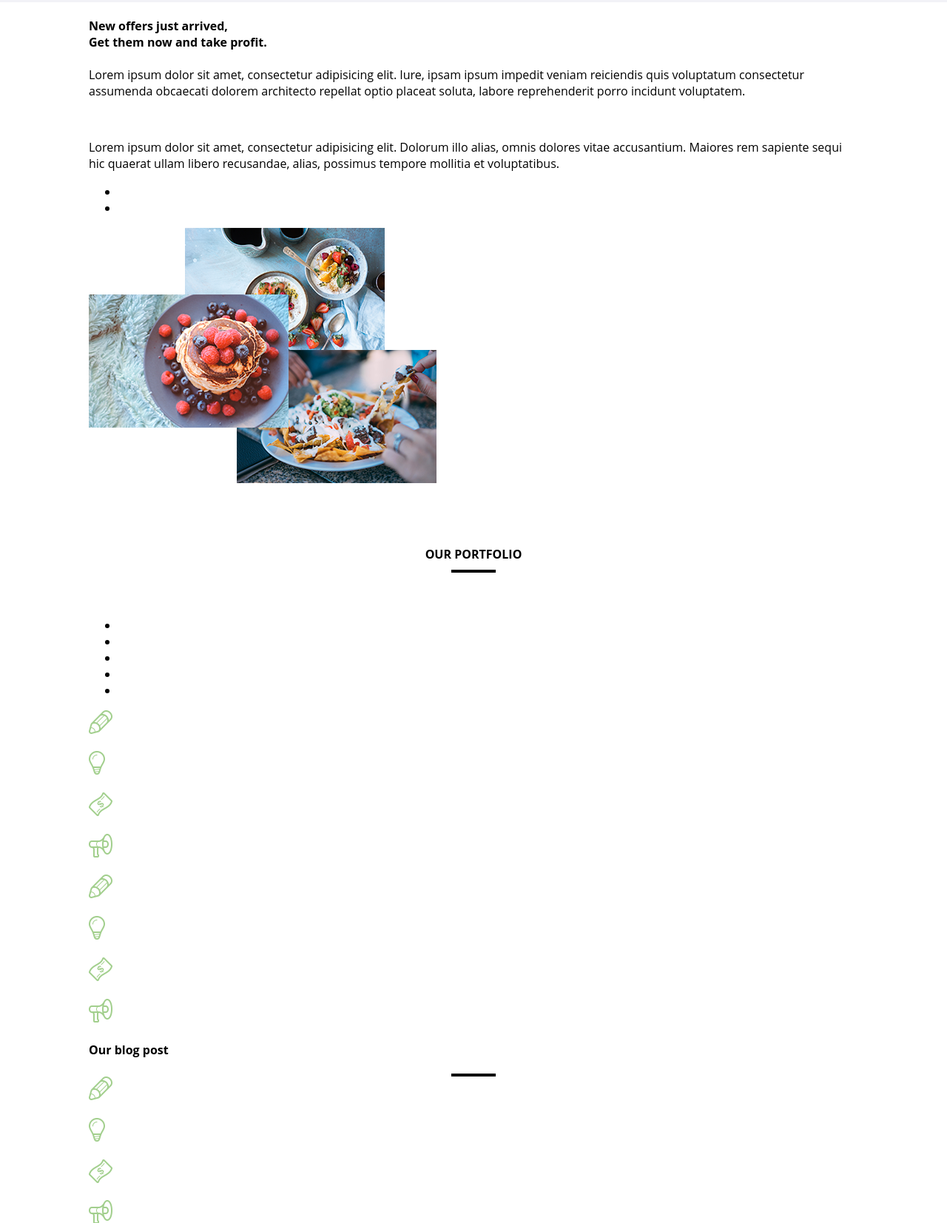
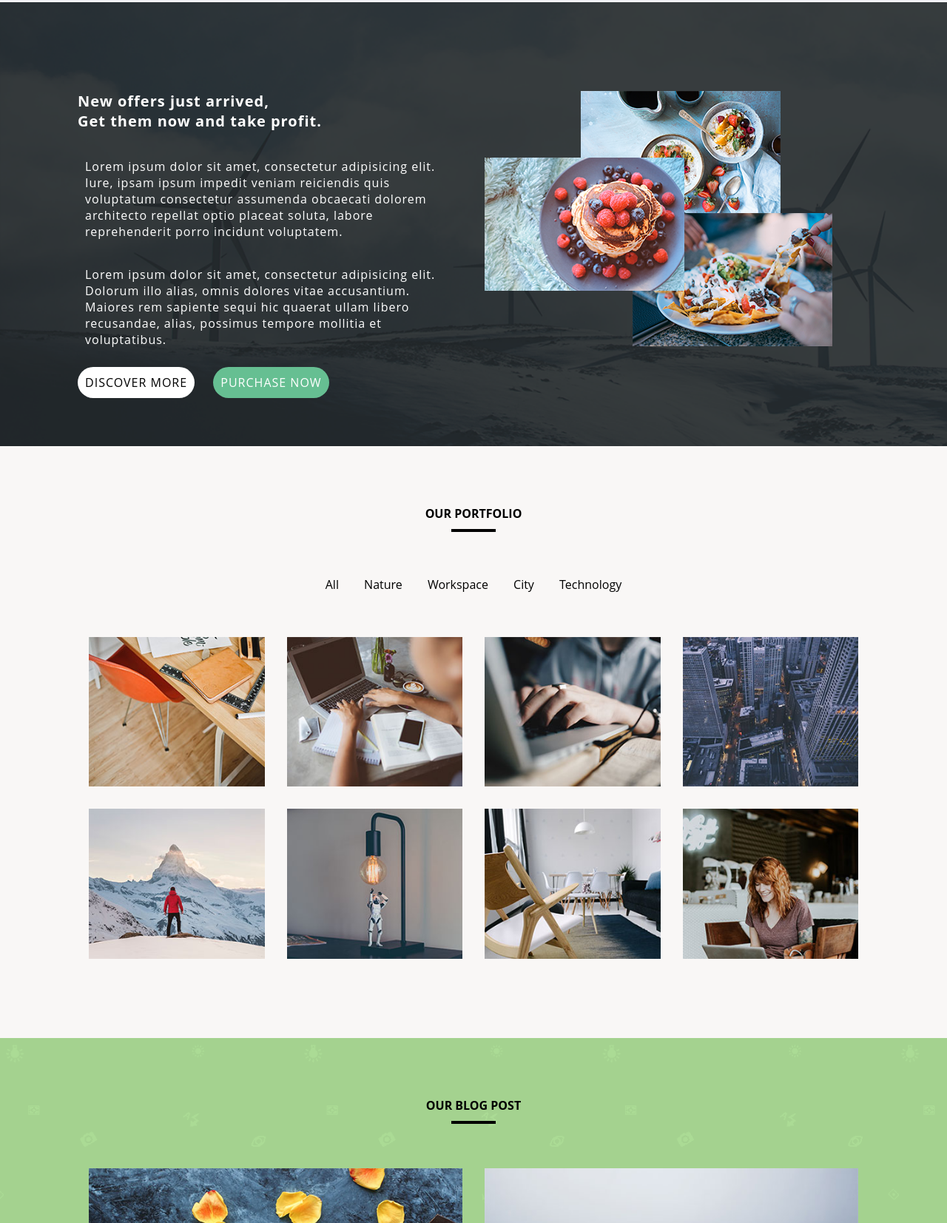
Before and after one commit to IlyaSergIvanov/Mysite1, a website: page site/index.html in a window 1280 px wide. Shown: the part 1147-2800 px from the top of the page at 74% size. Drawn offline with Linux system fonts and the light colour scheme.

Commit message:
grid new

```diff
--- a/site/css/style.css
+++ b/site/css/style.css
@@ -85,3 +85,129 @@ a {
     width: 60px;
     margin: auto;
 }
+/*new offers*/
+.new-offers {
+	background: url(../images/what-we-do-bg.png);
+	background-size: cover;
+	max-width: 100%;
+	height: 600px;
+}
+.offers-text h4 {
+	margin-top: 0;
+	font-size: 20px;
+}
+.offers-text p {
+	padding: 10px;
+}
+.offers-text ul li{
+	display: inline-block;
+	padding-right: 20px;
+}
+.offers-text {
+	color: white;
+	letter-spacing: 1px;
+}
+.offers-text ul {
+	padding-left: 0px;
+	padding-right: 20px;
+}
+
+.left-column {
+	width: 50%;
+	float: left;
+	padding-right: 15px;
+}
+.right-column {
+	width: 50%;
+	float: right;
+	padding-left: 15px;
+}
+.offers {
+	padding-top: 120px;
+}
+.discover-buttom a {
+	border-radius: 30px;
+	padding: 10px;
+	background: white;
+	color: black;
+}
+.purchase-buttom {
+	border-radius: 30px;
+	padding: 10px;
+	background: #66bf92;
+}
+/*our portfolio*/
+
+.portfolio {
+	background: #f9f7f6;
+	max-width: 100%;
+	height: 800px;
+}
+.pmenu ul {
+	text-align: center;
+	padding-left: 0px;
+	margin-bottom: 60px;
+}
+.pmenu ul li{
+	display: inline-block;
+
+}
+.pmenu a{
+	text-transform: none;
+	padding:0px 15px 0px 15px;
+	color: black;
+}
+.section-headler {
+	text-align: center;
+}
+
+.blocks .b {
+	background-size: cover;
+	overflow: hidden;
+	margin: auto;
+	text-align: center;
+}
+.blocks {
+
+}
+.one {
+	margin-bottom:25px;
+}
+.two {
+	margin-top: 15px;
+}
+.blocks img {
+	height: 100%;
+    width: 100%;
+    max-width: 100%
+}
+/*our blog posts*/
+.blog {
+	background: url(../images/blog-bg.png);
+	background-size: cover;
+	max-width: 100%;
+	height: 700px;
+}
+.left-column {
+	width: 50%;
+	float: left;
+	height: 100%;
+
+}
+.right-column {
+	width: 50%;
+	float: right;
+}
+.belements .col-12{
+	padding:0;
+	margin-top: 0;
+}
+.belements img {
+	height: 100%;
+    width: 100%;
+    max-width: 100%
+}
+.belements .row {
+	margin-right: 0px;
+	margin-left: 0px;
+}
--- a/site/index.html
+++ b/site/index.html
@@ -85,13 +85,15 @@
 		<section>
 			<div class="new-offers">
 				<div class="container">
+					<div class="row offers">
+						<div class="left-column">
 							<div class="offers-text">
 								<h4>New offers just arrived,<br>Get them now and take profit.</h4>
-						<p>Lorem ipsum dolor sit amet, consectetur adipisicing elit. Iure, ipsam ipsum impedit veniam reiciendis quis voluptatum consectetur assumenda obcaecati dolorem architecto repellat optio placeat soluta, labore reprehenderit porro incidunt voluptatem.</p><br>
+								<p>Lorem ipsum dolor sit amet, consectetur adipisicing elit. Iure, ipsam ipsum impedit veniam reiciendis quis voluptatum consectetur assumenda obcaecati dolorem architecto repellat optio placeat soluta, labore reprehenderit porro incidunt voluptatem.</p>
 								<p>Lorem ipsum dolor sit amet, consectetur adipisicing elit. Dolorum illo alias, omnis dolores vitae accusantium. Maiores rem sapiente sequi hic quaerat ullam libero recusandae, alias, possimus tempore mollitia et voluptatibus.</p>
 								<ul>
 									<li>
-								<div class="discover-button">
+										<div class="discover-buttom">
 										<a href="">Discover more</a>
 										</div>
 									</li>
@@ -101,7 +103,9 @@
 										</div>
 									</li>
 								</ul>
-						<div class="roffers">
+							</div>
+						</div>
+						<div class="right-column">
 							<div class="offers-pic"><img src="Images/what-we-do-right-image.png" alt="pic"></div>
 						</div>
 					</div>
@@ -125,48 +129,18 @@
 						</ul>
 					</nav>
 					<div class="elements">
-						<div class="left-blocks">
-							<div class="lblock">
-								<div class="pic"><img src="Images/first-service-main.png" alt="pic"></div>
-								<h3></h3>
-								<p></p>
+						<div class="blocks">
+							<div class="row one">
+								<div class="col-3 b"><img src="Images/portfolio_01.jpg" alt="pic"></div>
+								<div class="col-3 b"><img src="Images/portfolio_02.jpg" alt="pic"></div>
+								<div class="col-3 b"><img src="Images/portfolio_03.jpg" alt="pic"></div>
+								<div class="col-3 b"><img src="Images/portfolio_04.jpg" alt="pic"></div>
 							</div>
-							<div class="lblock">
-								<div class="pic"><img src="Images/second-service-main.png" alt="pic"></div>
-								<h3></h3>
-								<p></p>
-							</div>
-							<div class="lblock">
-								<div class="pic"><img src="Images/third-service-main.png" alt="pic"></div>
-								<h3></h3>
-								<p></p>
-							</div>
-							<div class="lblock">
-								<div class="pic"><img src="Images/fourth-service-main.png" alt="pic"></div>
-								<h3></h3>
-								<p></p>
-							</div>
-						</div>
-						<div class="right-blocks">
-							<div class="rblock">
-								<div class="pic"><img src="Images/first-service-main.png" alt="pic"></div>
-								<h3></h3>
-								<p></p>
-							</div>
-							<div class="rblock">
-								<div class="pic"><img src="Images/second-service-main.png" alt="pic"></div>
-								<h3></h3>
-								<p></p>
-							</div>
-							<div class="rblock">
-								<div class="pic"><img src="Images/third-service-main.png" alt="pic"></div>
-								<h3></h3>
-								<p></p>
-							</div>
-							<div class="rblock">
-								<div class="pic"><img src="Images/fourth-service-main.png" alt="pic"></div>
-								<h3></h3>
-								<p></p>
+							<div class="row two">
+								<div class="col-3 b"><img src="Images/portfolio_05.jpg" alt="pic"></div>
+								<div class="col-3 b"><img src="Images/portfolio_06.jpg" alt="pic"></div>
+								<div class="col-3 b"><img src="Images/portfolio_07.jpg" alt="pic"></div>
+								<div class="col-3 b"><img src="Images/portfolio_08.jpg" alt="pic"></div>
 							</div>
 						</div>
 					</div>
@@ -176,53 +150,28 @@
 		<section>
 			<div class="blog">
 				<div class="container">
-					<div class="bsection-headler">
+					<div class="section-headler">
 						<h4>Our blog post</h4>
 						<div class="headler-separator"></div>
 					</div>
-					<div class="elements">
-						<div class="left-blocks">
-							<div class="lblock">
-								<div class="pic"><img src="Images/first-service-main.png" alt="pic"></div>
-								<h3></h3>
-								<p></p>
-							</div>
-							<div class="lblock">
-								<div class="pic"><img src="Images/second-service-main.png" alt="pic"></div>
-								<h3></h3>
-								<p></p>
-							</div>
-							<div class="lblock">
-								<div class="pic"><img src="Images/third-service-main.png" alt="pic"></div>
-								<h3></h3>
-								<p></p>
-							</div>
-							<div class="lblock">
-								<div class="pic"><img src="Images/fourth-service-main.png" alt="pic"></div>
-								<h3></h3>
-								<p></p>
+					<div class="belements">
+						<div class="row big">
+							<div class="left-column">
+								<div class="col-12">
+									<div class="pic"><img src="Images/blog_01.jpg" alt="pic"></div>
 								</div>
 							</div>
-						<div class="right-blocks">
-							<div class="rblock">
-								<div class="pic"><img src="Images/first-service-main.png" alt="pic"></div>
-								<h3></h3>
-								<p></p>
+							<div class="right-column">
+								<div class="row one">
+									<div class="col-12" >
+										<div class="pic"><img src="Images/blog_02.jpg" alt="pic"></div>
 									</div>
-							<div class="rblock">
-								<div class="pic"><img src="Images/second-service-main.png" alt="pic"></div>
-								<h3></h3>
-								<p></p>
 								</div>
-							<div class="rblock">
-								<div class="pic"><img src="Images/third-service-main.png" alt="pic"></div>
-								<h3></h3>
-								<p></p>
+								<div class="row two">
+									<div class="col-12">
+										<div class="pic"><img src="Images/blog_03.jpg" alt="pic"></div>
 									</div>
-							<div class="rblock">
-								<div class="pic"><img src="Images/fourth-service-main.png" alt="pic"></div>
-								<h3></h3>
-								<p></p>
+								</div>
 							</div>
 						</div>
 					</div>
```
Lines whose indentation alone changed are shown as unchanged.
